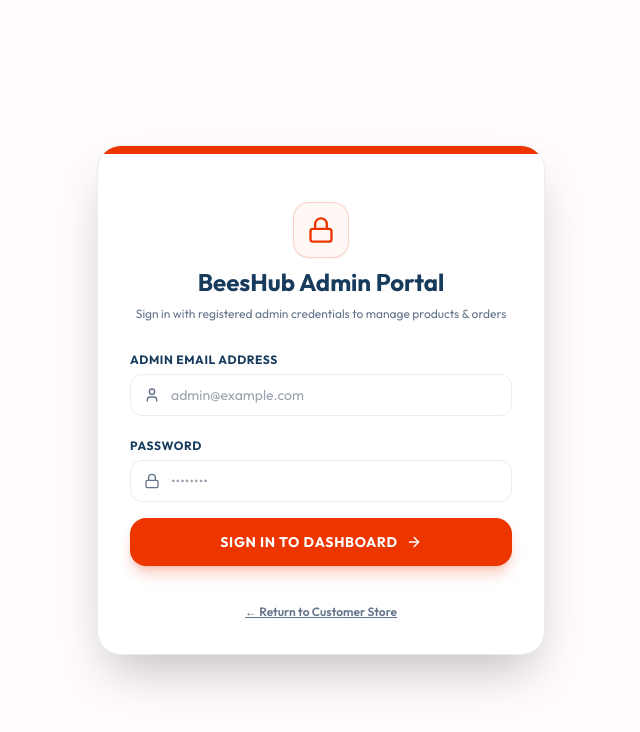
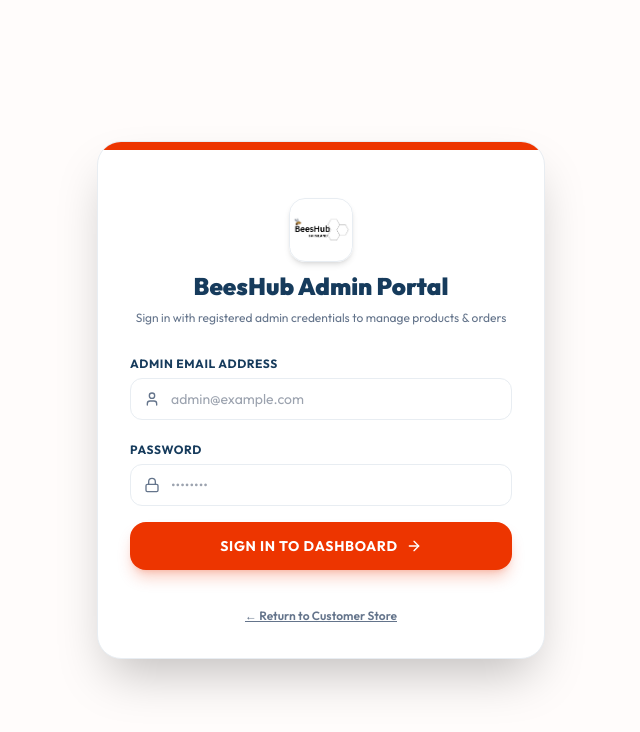
Before and after one commit to kishoresharmaks/beeshubfarmland, a Next.js app: page /admin/login in a window 1280 px wide. Shown: the top 732 px of the page, without its empty margins (319-959 px from the left). Built offline with nearby package versions, Linux system fonts and the light colour scheme.

Commit message:
feat: add logo.jpg image to header nav, footer, admin login, and setup SEO tags

```diff
--- a/app/admin/dashboard/page.tsx
+++ b/app/admin/dashboard/page.tsx
@@ -422,9 +422,14 @@
       <header className="bg-white border-b border-[#E8EDF2] sticky top-0 z-30">
         <div className="max-w-7xl mx-auto px-4 sm:px-6 lg:px-8 h-20 flex items-center justify-between gap-4">
           <div className="flex items-center gap-3">
-            <div className="w-10 h-10 rounded-xl bg-[#163B5C] text-white flex items-center justify-center font-bold text-lg">
-              BF
-            </div>
+            <img
+              src="/logo.jpg"
+              alt="BeesHub Farmland Admin Logo"
+              className="w-10 h-10 object-contain rounded-xl shadow-xs border border-[#E8EDF2]"
+              onError={(e) => {
+                (e.target as HTMLElement).style.display = 'none';
+              }}
+            />
             <div>
               <h1 className="font-extrabold text-xl text-[#163B5C]">BeesHub Farmland Admin</h1>
               <span className="text-xs text-[#64748B]">Manage Inventory, Categories & Customer Orders</span>
--- a/app/admin/login/page.tsx
+++ b/app/admin/login/page.tsx
@@ -44,9 +44,14 @@
         <div className="absolute top-0 left-0 right-0 h-2 bg-[#ED3500]"></div>
 
         <div className="text-center space-y-2">
-          <div className="w-14 h-14 rounded-2xl bg-[#FFF8F5] text-[#ED3500] border border-[#ED3500]/20 flex items-center justify-center mx-auto shadow-sm">
-            <Lock className="w-7 h-7" />
-          </div>
+          <img
+            src="/logo.jpg"
+            alt="BeesHub Farmland Admin Logo"
+            className="w-16 h-16 object-contain rounded-2xl mx-auto shadow-md border border-[#E8EDF2]"
+            onError={(e) => {
+              (e.target as HTMLElement).style.display = 'none';
+            }}
+          />
           <h2 className="text-2xl font-black text-[#163B5C]">BeesHub Admin Portal</h2>
           <p className="text-xs text-[#64748B]">
             Sign in with registered admin credentials to manage products & orders
--- a/app/layout.tsx
+++ b/app/layout.tsx
@@ -5,7 +5,7 @@
 const outfit = Outfit({
   subsets: ["latin"],
   variable: "--font-outfit",
-  weight: ["300", "400", "500", "600", "700"],
+  weight: ["300", "400", "500", "600", "700", "800", "900"],
 });
 
 const inter = Inter({
@@ -14,8 +14,49 @@
 });
 
 export const metadata: Metadata = {
-  title: "BeesHub Farmland Pvt - Farm Fresh & Natural Products",
-  description: "Browse authentic farm fresh, organic, and natural handcrafted products directly from BeesHub Farmland Pvt.",
+  title: "BEES HUB FARMLAND PRIVATE LIMITED — Pure Honey & Organic Farm Produce",
+  description:
+    "Buy 100% pure organic honey, natural spices, and farm produce directly from BEES HUB FARMLAND PRIVATE LIMITED, Kanyakumari. Fast nationwide delivery, GST-compliant billing, Instant UPI & COD.",
+  keywords: [
+    "BEES HUB FARMLAND PRIVATE LIMITED",
+    "BeesHub Farmland",
+    "Pure Organic Honey",
+    "Farm Fresh Honey Kanyakumari",
+    "Organic Produce Tamil Nadu",
+    "Natural Honey Online Store",
+    "Unified UPI E-Commerce",
+  ],
+  authors: [{ name: "BEES HUB FARMLAND PRIVATE LIMITED" }],
+  creator: "BEES HUB FARMLAND PRIVATE LIMITED",
+  publisher: "BEES HUB FARMLAND PRIVATE LIMITED",
+  icons: {
+    icon: "/logo.jpg",
+    apple: "/logo.jpg",
+  },
+  openGraph: {
+    title: "BEES HUB FARMLAND PRIVATE LIMITED — Pure & Fresh Organic Produce",
+    description:
+      "Handpicked pure honey, organic spices, and farm-fresh harvest delivered directly from Kanyakumari farmlands to your home.",
+    url: "https://beeshubfarmland.onrender.com",
+    siteName: "BEES HUB FARMLAND PRIVATE LIMITED",
+    images: [
+      {
+        url: "/logo.jpg",
+        width: 800,
+        height: 800,
+        alt: "BEES HUB FARMLAND PRIVATE LIMITED Official Logo",
+      },
+    ],
+    locale: "en_IN",
+    type: "website",
+  },
+  twitter: {
+    card: "summary_large_image",
+    title: "BEES HUB FARMLAND PRIVATE LIMITED",
+    description: "Pure honey & organic farm produce delivered direct from farmlands.",
+    images: ["/logo.jpg"],
+  },
+  metadataBase: new URL("https://beeshubfarmland.onrender.com"),
 };
 
 export default function RootLayout({
@@ -25,6 +66,10 @@
 }>) {
   return (
     <html lang="en" className={`${outfit.variable} ${inter.variable}`}>
+      <head>
+        <link rel="icon" href="/logo.jpg" type="image/jpeg" />
+        <link rel="apple-touch-icon" href="/logo.jpg" />
+      </head>
       <body className="min-h-screen bg-[#FFFCFB] text-[#163B5C] antialiased flex flex-col justify-between">
         {children}
       </body>
--- a/app/page.tsx
+++ b/app/page.tsx
@@ -385,9 +385,14 @@
         <div className="max-w-7xl mx-auto px-4 sm:px-6 lg:px-8 h-20 flex items-center justify-between gap-4">
           {/* Brand Logo */}
           <Link href="/" className="flex items-center gap-3 group">
-            <div className="w-10 h-10 rounded-xl bg-[#ED3500] text-white flex items-center justify-center font-bold text-lg shadow-md group-hover:scale-105 transition-transform">
-              BF
-            </div>
+            <img
+              src="/logo.jpg"
+              alt="BEES HUB FARMLAND PRIVATE LIMITED Logo"
+              className="w-10 h-10 object-contain rounded-xl shadow-xs border border-[#E8EDF2] group-hover:scale-105 transition-transform"
+              onError={(e) => {
+                (e.target as HTMLElement).style.display = 'none';
+              }}
+            />
             <div>
               <span className="font-extrabold text-xl sm:text-2xl tracking-tight text-[#163B5C]">
                 BeesHub <span className="text-[#ED3500]">Farmland</span>
@@ -1512,9 +1517,14 @@
             {/* Company Info */}
             <div className="space-y-4">
               <div className="flex items-center gap-3">
-                <div className="w-10 h-10 rounded-xl bg-[#ED3500] text-white flex items-center justify-center font-bold text-lg shadow-md">
-                  BF
-                </div>
+                <img
+                  src="/logo.jpg"
+                  alt="BEES HUB FARMLAND PRIVATE LIMITED Logo"
+                  className="w-10 h-10 object-contain rounded-xl shadow-xs border border-[#E8EDF2]"
+                  onError={(e) => {
+                    (e.target as HTMLElement).style.display = 'none';
+                  }}
+                />
                 <div>
                   <h3 className="font-extrabold text-base text-[#163B5C]">
                     BEES HUB FARMLAND PRIVATE LIMITED
```
Also changed, not shown: public/logo.jpg (added), 1 other file (tests, documents, lock files or other folders).
